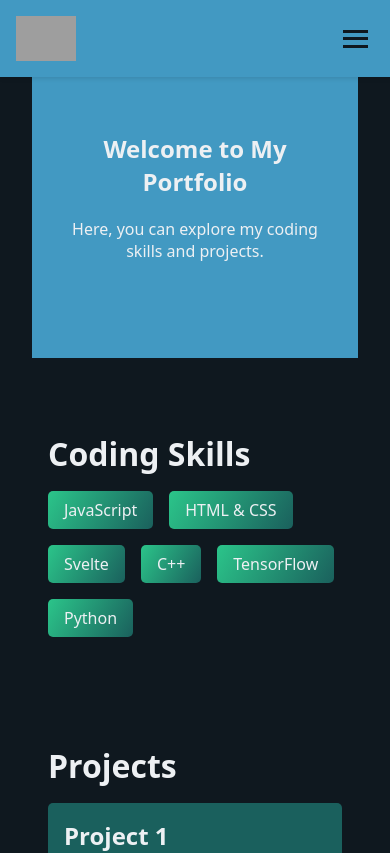
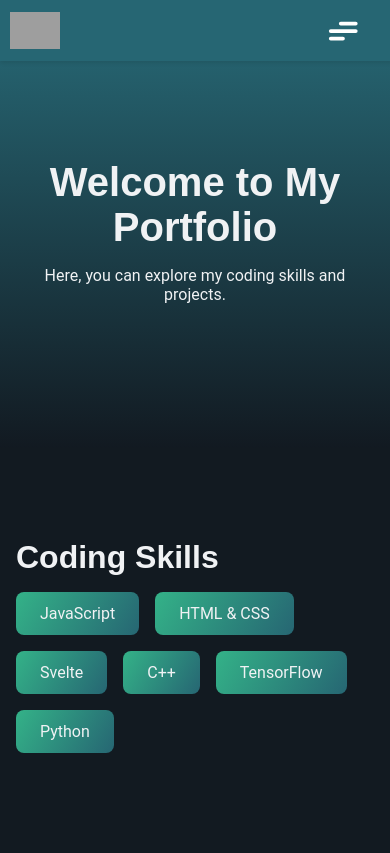
Before and after one commit to LewisBamf/portfolio-website, a SvelteKit app in the folder portfolio-site/: page / in a window 390 px wide. Shown: the top 853 px of the page. Built offline with nearby package versions, Linux system fonts and the light colour scheme; grey boxes are pictures that could not be loaded.

Commit message:
style: Update Navbar styling for mobile view

```diff
--- a/portfolio-site/src/components/Navbar.svelte
+++ b/portfolio-site/src/components/Navbar.svelte
@@ -11,8 +11,8 @@
         display: flex;
         align-items: center;
         justify-content: space-between;
-        padding: 1rem;
-        background-color: var(--primary);
+        padding: 0.6rem;
+        background-color: var(--accent);
         position: fixed;
         top: 0;
         left: 0;
@@ -23,14 +23,14 @@
     }
 
     .logo {
-        width: 60px;
+        width: 50px; /* also controls height of navbar */
         height: auto;
     }
 
     .pages {
         display: flex;
-        gap: 1rem;
-        margin-right: 2rem;
+        gap: 5rem;
+        margin-right: calc(50% - 10rem);
     }
 
     .page {
@@ -60,38 +60,69 @@
     }
 
     .hamburger {
+        cursor: pointer;
         display: none;
-        cursor: pointer;
-        background: none;
+        margin-right: 2rem;
+        background-color: rgba(0, 0, 0, 0);
         border: none;
-        color: var(--text);
-        flex-direction: column;
-        justify-content: space-between;
-        height: 20px;
-        margin-right: 2rem;
     }
 
-    .hamburger div {
-        width: 25px;
-        height: 3px;
-        background-color: var(--background);
-        transition: all 0.3s;
+    .hamburger input {
+        display: none;
     }
 
-    .hamburger.open div:nth-child(1) {
-        transform: rotate(45deg) translateY(7px);
+    .hamburger svg {
+        height: 3em;
+        transition: transform 400ms cubic-bezier(0.4, 0, 0.2, 1);
     }
 
-    .hamburger.open div:nth-child(2) {
-        opacity: 0;
+    .line {
+        fill: none;
+        stroke: white;
+        stroke-linecap: round;
+        stroke-linejoin: round;
+        stroke-width: 3;
+        transition: stroke-dasharray 400ms cubic-bezier(0.4, 0, 0.2, 1),
+                    stroke-dashoffset 400ms cubic-bezier(0.4, 0, 0.2, 1);
     }
 
-    .hamburger.open div:nth-child(3) {
-        transform: rotate(-45deg) translateY(-7px);
+    .line-top-bottom {
+        stroke-dasharray: 12 63;
+    }
+
+    .hamburger input:checked + svg {
+        transform: rotate(-45deg);
+    }
+
+    .hamburger input:checked + svg .line-top-bottom {
+        stroke-dasharray: 20 300;
+        stroke-dashoffset: -32.42;
     }
 
     .menu {
-        display: none;
+        position: absolute;
+        top: 100%;
+        left: calc(-100% - 2rem); /* Start off-screen */
+        width: calc(100% - 2rem);
+        padding: 1rem;
+        background-color: var(--accent);
+        box-shadow: 0 2px 4px rgba(0, 0, 0, 0.3);
+        transition: left 0.3s ease-in-out;
+        align-content: center;
+        justify-content: center;
+    }
+
+    .menu.open {
+        left: 0%; /* Slide in from the left */
+    }
+
+    .menu .page {
+        display: block;
+        padding: 0.5rem 0.5rem;
+        color: var(--text);
+        align-content: center;
+        justify-content: center;
+        text-align: center;
     }
 
     @media (max-width: 853px) {
@@ -101,27 +132,6 @@
 
         .hamburger {
             display: flex;
-        }
-
-        .menu {
-            display: none;
-            position: absolute;
-            top: 100%;
-            left: 0;
-            width: 100%;
-            padding: 1rem;
-            background-color: var(--primary);
-            box-shadow: 0 2px 4px rgba(0, 0, 0, 0.3);
-        }
-
-        .menu.open {
-            display: block;
-        }
-
-        .menu .page {
-            display: block;
-            padding: 0.5rem 0;
-            color: var(--background);
         }
     }
 </style>
@@ -134,10 +144,12 @@
         <div class="page">Page 3</div>
         <div class="page">Page 4</div>
     </div>
-    <button class="hamburger {isMenuOpen ? 'open' : ''}" on:click={toggleMenu} aria-label="Toggle Menu">
-        <div></div>
-        <div></div>
-        <div></div>
+    <button class="hamburger" on:click={toggleMenu}>
+        <input type="checkbox" bind:checked={isMenuOpen}>
+        <svg viewBox="0 0 32 32">
+            <path class="line line-top-bottom" d="M27 10 13 10C10.8 10 9 8.2 9 6 9 3.5 10.8 2 13 2 15.2 2 17 3.8 17 6L17 26C17 28.2 18.8 30 21 30 23.2 30 25 28.2 25 26 25 23.8 23.2 22 21 22L7 22"></path>
+            <path class="line" d="M7 16 27 16"></path>
+        </svg>
     </button>
     <div class="menu {isMenuOpen ? 'open' : ''}">
         <div class="page">Page 1</div>
--- a/portfolio-site/src/routes/+page.svelte
+++ b/portfolio-site/src/routes/+page.svelte
@@ -47,48 +47,64 @@
 
 <style>
 :global(:root) {
-        --text: hsl(210, 20%, 94%);
-        --background: hsl(206, 35%, 9%);
-        --primary: hsl(199, 51%, 51%);
-        --secondary: hsl(157, 64%, 47%);
-        --accent: hsl(177, 57%, 24%);
-        font-family: system-ui, -apple-system, BlinkMacSystemFont, 'Segoe UI', Roboto, Oxygen, Ubuntu, Cantarell, 'Open Sans', 'Helvetica Neue', sans-serif;
+    --text: hsl(210, 15%, 95%); /* Lighter text for better contrast */
+    --background: hsl(210, 30%, 10%); /* Slightly cooler and darker background */
+    --primary: hsl(204, 70%, 53%); /* A bit more vibrant and tech-inspired */
+    --secondary: hsl(160, 55%, 45%); /* Softer, complementary secondary color */
+    --accent: hsl(190, 50%, 30%); /* Muted teal for a subtle accent */
+    --heading-font: 'Poppins', sans-serif;
+    --body-font: 'Roboto', sans-serif;
 }
+
 
 :global(body) {
     background-color: var(--background);
     color: var(--text);
     margin: 0;
+    font-family: var(--body-font);
 }
 
 main {
     padding: 2rem;
+    padding-left: 0%;
+    padding-right: 0%;
 }
 
 .container {
-        max-width: 800px;
+    max-width: 900px;
     margin: 0 auto;
-        padding: 1rem;
+    padding: 2rem 1rem;
 }
 
 .hero {
     text-align: center;
-        padding: 4rem 1rem;
-        background: var(--primary);
+    padding: 6rem 1rem;
+    background: linear-gradient(360deg, var(--background), var(--accent));
     color: var(--text);
     margin-bottom: 2rem;
 }
 
+.hero h1 {
+    font-family: var(--heading-font);
+    font-size: 3rem;
+    margin: 0 0 1rem 0;
+}
+
+.hero p {
+    font-size: 1.25rem;
+}
+
 .skills,
 .projects {
-        margin-bottom: 2rem;
+    margin-bottom: 3rem;
 }
 
 .skills h2,
 .projects h2 {
-        font-size: 2rem;
+    font-size: 2.5rem;
     margin-bottom: 1rem;
     color: var(--text);
+    font-family: var(--heading-font);
 }
 
 .skills ul {
@@ -100,8 +116,8 @@
 }
 
 .skills li {
-        padding: 0.5rem 1rem;
-        border-radius: 5px;
+    padding: 0.75rem 1.5rem;
+    border-radius: 8px;
     color: var(--text);
     background: linear-gradient(120deg, var(--secondary), var(--accent));
     transition: transform 0.3s, box-shadow 0.3s;
@@ -109,15 +125,15 @@
 }
 
 .skills li:hover {
-        transform: scale(1.05);
-        box-shadow: 0 4px 8px rgba(0, 0, 0, 0.2);
+    transform: scale(1.1);
+    box-shadow: 0 6px 12px rgba(0, 0, 0, 0.3);
 }
 
 .projects .project {
     background: var(--accent);
-        padding: 1rem;
-        border-radius: 5px;
-        margin-bottom: 1rem;
+    padding: 1.5rem;
+    border-radius: 8px;
+    margin-bottom: 1.5rem;
     color: var(--text);
     transition: transform 0.3s, box-shadow 0.3s;
     cursor: pointer;
@@ -125,16 +141,29 @@
 
 .projects .project:hover {
     transform: scale(1.05);
-        box-shadow: 0 4px 8px rgba(0, 0, 0, 0.2);
+    box-shadow: 0 6px 12px rgba(0, 0, 0, 0.3);
 }
 
 .projects .project h3 {
     margin: 0;
-        font-size: 1.5rem;
+    font-size: 1.75rem;
     color: var(--text);
 }
 
 .projects .project p {
-        margin: 0.5rem 0 0;
+    margin: 0.75rem 0 0;
+}
+
+@media (max-width: 600px) {
+    .hero h1 {
+        font-size: 2.5rem;
+    }
+    .hero p {
+        font-size: 1rem;
+    }
+    .skills h2,
+    .projects h2 {
+        font-size: 2rem;
+    }
 }
 </style>
```
Lines whose indentation alone changed are shown as unchanged.
